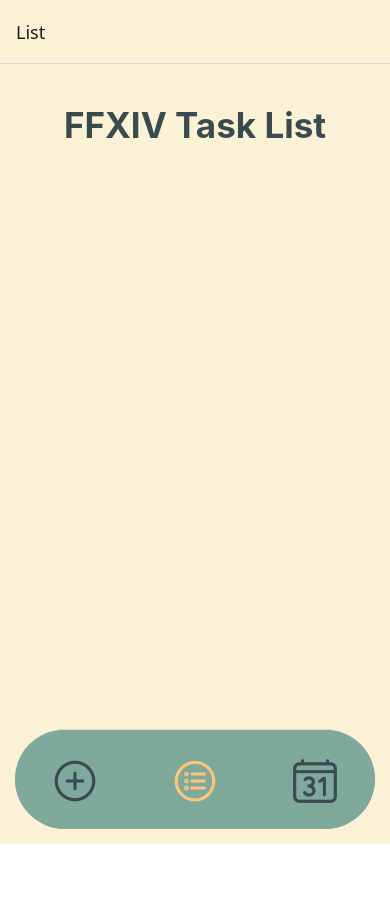
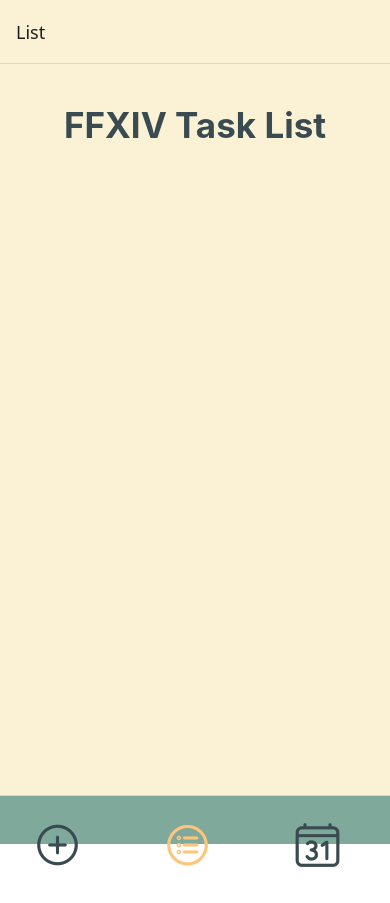
Before and after one commit to Arlynia/BirgApp, a React Native app: screen / in a window 390 px wide. Before the commit the page ends 844 px from the top, so only its background shows below. Built offline with nearby package versions, Linux system fonts and the light colour scheme.

Commit message:
Bug: Android Keyboard pushing up layout fix

```diff
--- a/App.js
+++ b/App.js
@@ -1,5 +1,6 @@
 // App.js
 import * as React from "react";
+import { KeyboardAvoidingView } from "react-native";
 import { NavigationContainer } from "@react-navigation/native";
 import { createBottomTabNavigator } from "@react-navigation/bottom-tabs";
 import { ToDoScreen } from "./Screens/ToDoScreen.js";
@@ -7,7 +8,9 @@
 import { CalScreen } from "./Screens/CalScreen.js";
 import { Ionicons } from "@expo/vector-icons";
 import { styles } from "./Styles/AppStyles.js";
-import COLORS from "./Utils/COLORS.js"
+import { Platform } from "react-native";
+import COLORS from "./Utils/COLORS.js";
+import { ScrollView } from "react-native-gesture-handler";
 
 const Tab = createBottomTabNavigator();
 
@@ -23,10 +26,12 @@
         tabBarInactiveTintColor: COLORS.DARK_GREEN,
         tabBarActiveBackgroundColor: COLORS.LIGHT_GREEN,
         tabBarInactiveBackgroundColor: COLORS.LIGHT_GREEN,
+        keyboardHidesTabBar: false,
         tabBarStyle: {
+          ...Platform.select({
+            ios: {
               height: 100,
               position: "absolute",
-
               paddingBotom: 0,
               backgroundColor: COLORS.LIGHT_GREEN,
               margin: 15,
@@ -34,11 +39,27 @@
               borderTopRightRadius: 50,
               borderBottomLeftRadius: 50,
               borderBottomRightRadius: 50,
-          overflow: 'hidden',
+              overflow: "hidden",
               shadowOffset: 15,
-          shadowColor: 'black',
+              shadowColor: "black",
               shadowRadius: 15,
-          shadowOpacity: 1.0
+              shadowOpacity: 1.0,
+            },
+            android: {
+              height: 100,
+              width: 325,
+              position: "absolute",
+              paddingBottom: 0,
+              backgroundColor: COLORS.LIGHT_GREEN,
+              margin: 15,
+              borderTopLeftRadius: 100,
+              borderTopRightRadius: 100,
+              borderBottomLeftRadius: 100,
+              borderBottomRightRadius: 100,
+              overflow: "hidden",
+              elevation: 5,
+            },
+          }),
         },
         // tabBarItemStyle: {
         //   borderRadius: 25,
@@ -97,8 +118,15 @@
 
 export default function App() {
   return (
+    <KeyboardAvoidingView
+      style={styles.container}
+      behavior="height"
+      enabled={false}
+    >
         <NavigationContainer>
           <Tabs></Tabs>
         </NavigationContainer>
+
+    </KeyboardAvoidingView>
   );
 }
--- a/Styles/AppStyles.js
+++ b/Styles/AppStyles.js
@@ -18,10 +18,10 @@
     fontSize: 50,
   },
   icons: {
-    width: 100,
-    height: 100,
+    width: 115,
+    height: 115,
     padding: 30,
-    marginTop: 50,
+    marginTop: 60,
     marginRight: 10,
   },
 });
--- a/app.json
+++ b/app.json
@@ -19,7 +19,8 @@
       "adaptiveIcon": {
         "foregroundImage": "./assets/adaptive-icon.png",
         "backgroundColor": "#ffffff"
-      }
+      },
+      "softwareKeyboardLayoutMode":"pan"
     },
     "web": {
       "favicon": "./assets/favicon.png"
```
Lines whose indentation alone changed are shown as unchanged.
